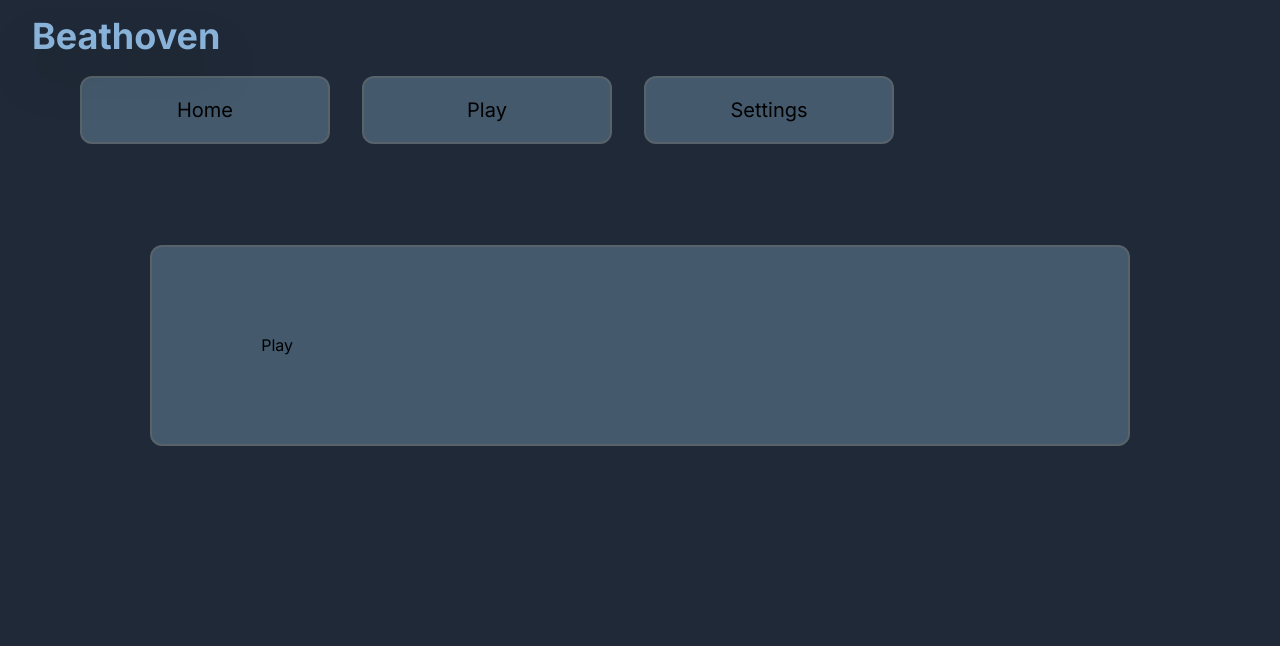
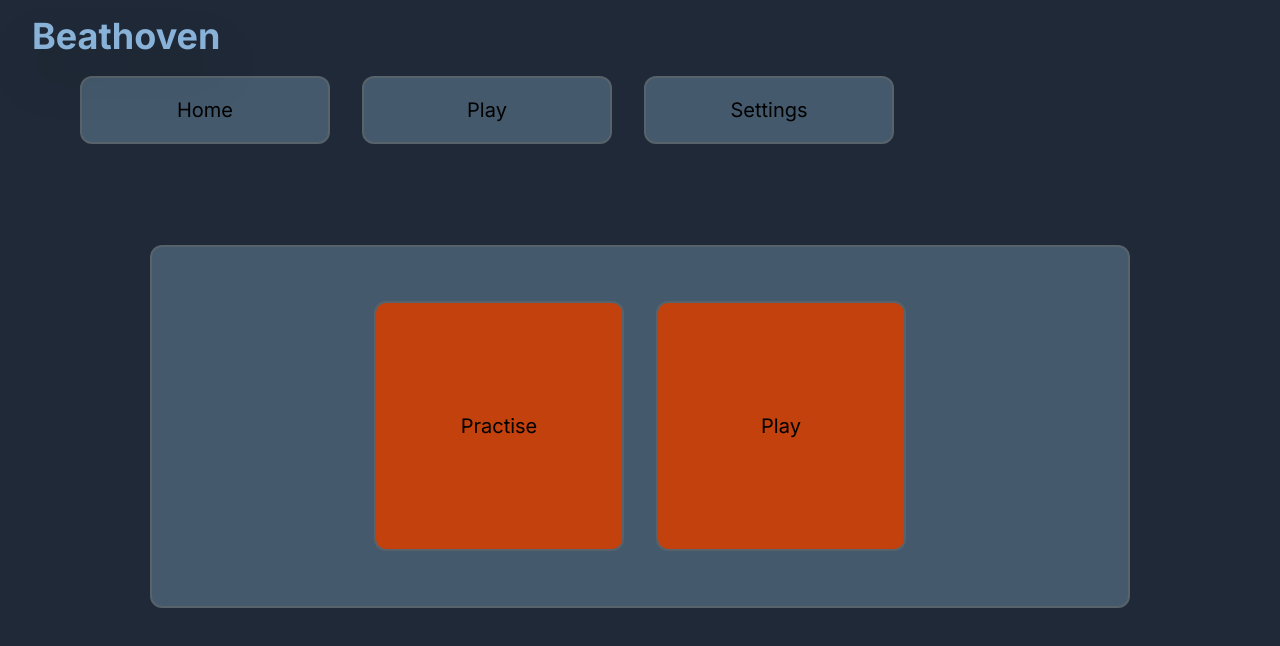
Before and after one commit to gijs-ve/Beathoven, a Next.js app: page /play in a window 1280 px wide. Shown: the top 646 px of the page. Built offline with nearby package versions, Linux system fonts and the light colour scheme.

Commit message:
feat: playButtons

```diff
--- a/src/app/page.tsx
+++ b/src/app/page.tsx
@@ -1,7 +1,6 @@
 export default function Home() {
   return (
     <h1 className="my-8">
-      {" "}
       Vrbem Romam a principio reges habuere; libertatem et consulatum L. Brutus
       instituit. dictaturae ad tempus sumebantur; neque decemviralis potestas
       ultra biennium, neque tribunorum militum consulare ius diu valuit. non
--- a/src/app/play/page.tsx
+++ b/src/app/play/page.tsx
@@ -1,3 +1,16 @@
+import { BigButton } from "@/components/Buttons/BigButton";
+
 export default function Play() {
-  return <h1 className="my-8"> Play</h1>;
+  return (
+    <div className="flex justify-center sw-full">
+      <BigButton
+        text="Practise"
+        className="text-2xl bg-orange-700 hover:bg-orange-800"
+      />
+      <BigButton
+        text="Play"
+        className="text-2xl bg-orange-700 hover:bg-orange-800"
+      />
+    </div>
+  );
 }
--- /dev/null
+++ b/src/components/Buttons/BigButton.tsx
@@ -0,0 +1,23 @@
+import classNames from "classnames";
+
+export const BigButton = ({
+  text,
+  onClick,
+  className,
+}: {
+  text: string;
+  onClick?: () => void;
+  className?: string;
+}) => {
+  return (
+    <button
+      onClick={onClick}
+      className={classNames(
+        "flex items-center justify-center px-16 py-8 text-xl border-xl border-2 rounded-xl mx-4 bg-blueish-700 border-blueish-800 w-[250px] h-[250px] hover:bg-blueish-800 hover:drop-shadow-xl",
+        className
+      )}
+    >
+      {text}
+    </button>
+  );
+};
```
